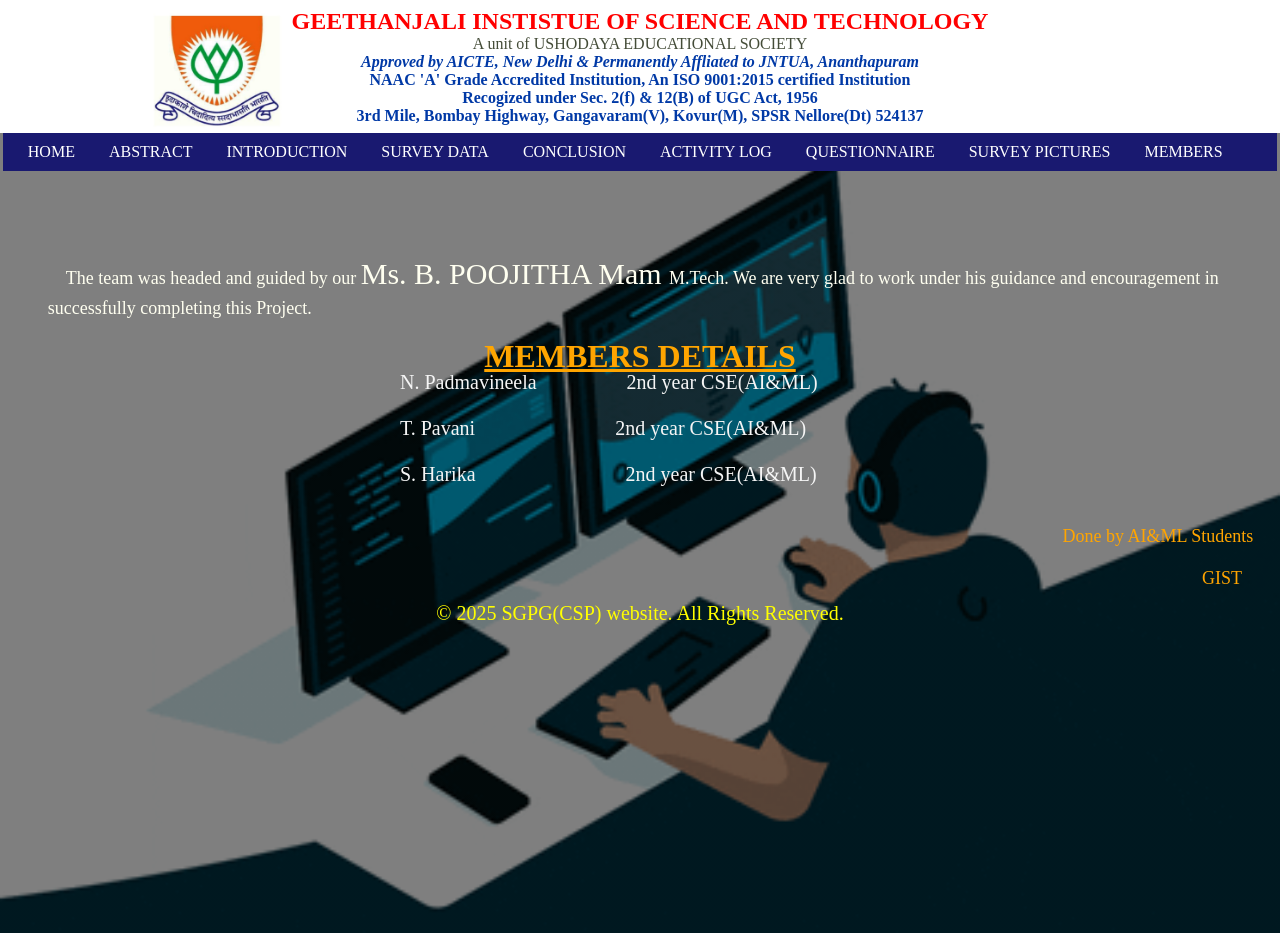
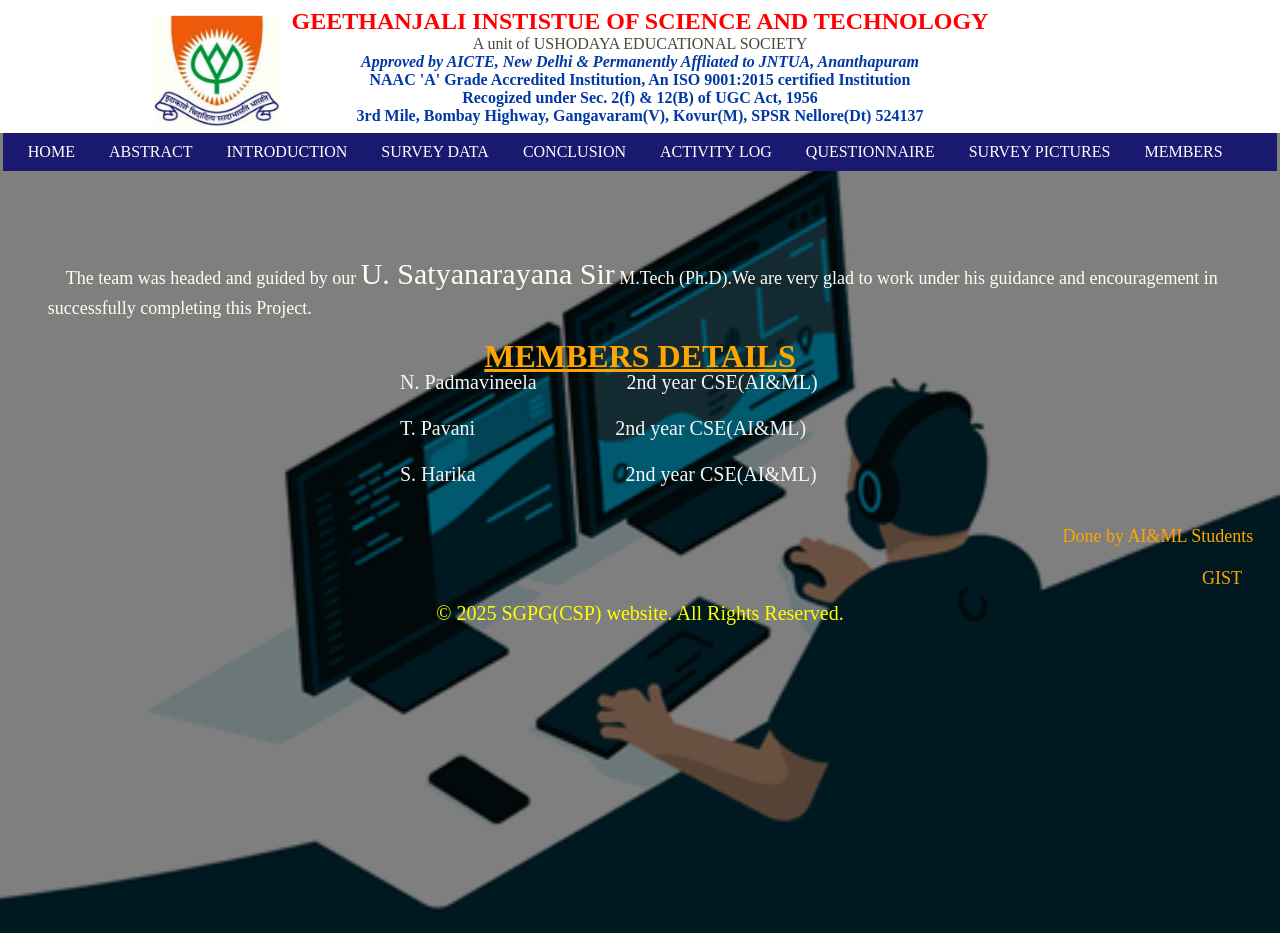
Before and after one commit to Padmavineela123/vineela, a plain HTML site: page members.html in a window 1280 px wide. Drawn offline with Linux system fonts and the light colour scheme.

Commit message:
Add files via upload

```diff
--- a/members.html
+++ b/members.html
@@ -37,7 +37,7 @@
 
             <div class="content">
 
-                <p>&emsp;The team was headed and guided by our <span>Ms. B. POOJITHA Mam </span>  M.Tech. We are very glad to work under his guidance and encouragement in successfully completing this Project.</p>
+                <p>&emsp;The team was headed and guided by our <span>U. Satyanarayana Sir</span>  M.Tech (Ph.D).We are very glad to work under his guidance and encouragement in successfully completing this Project.</p>
                 <h1><u>MEMBERS DETAILS</u></h1><br><br>
             </div>
         </div>
```
